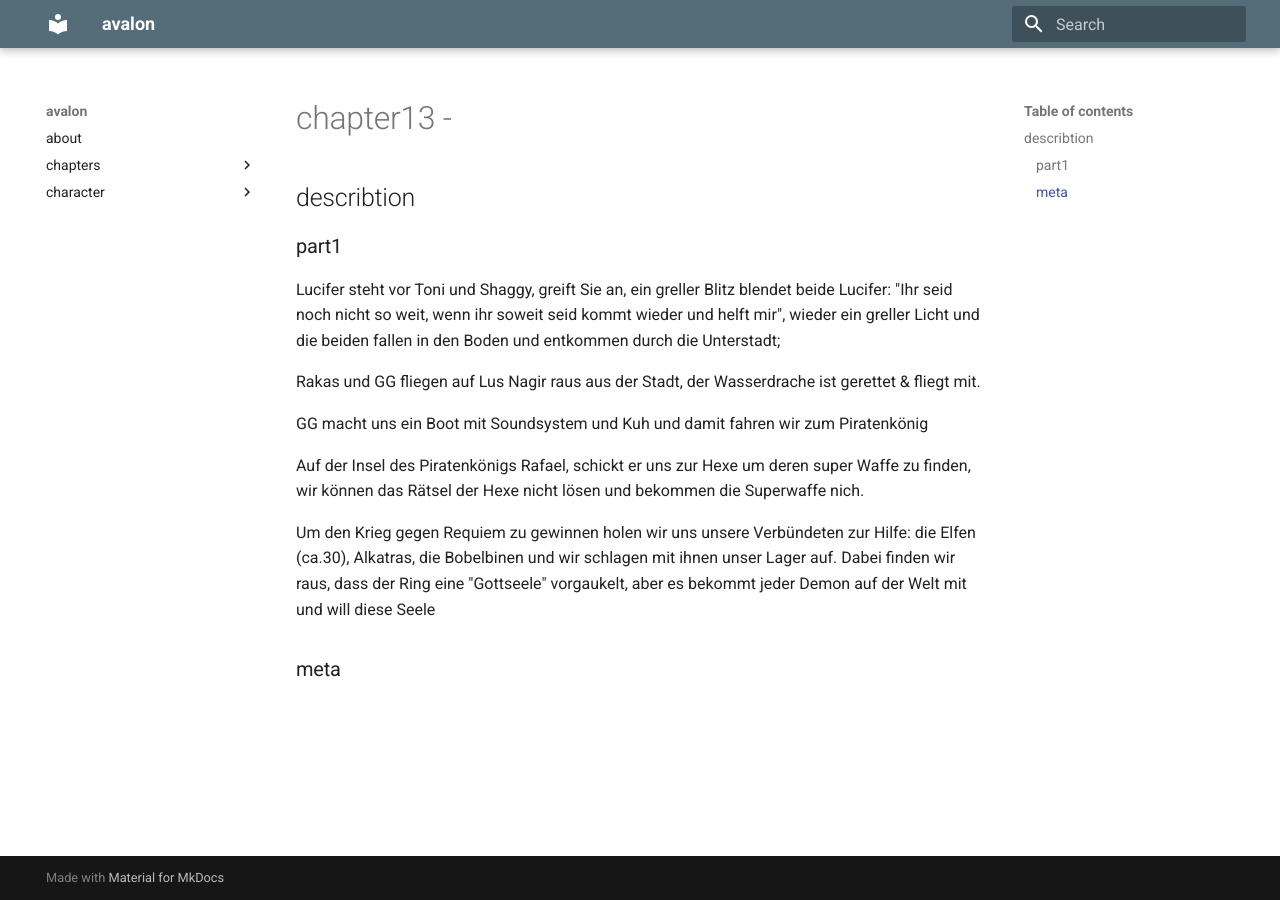
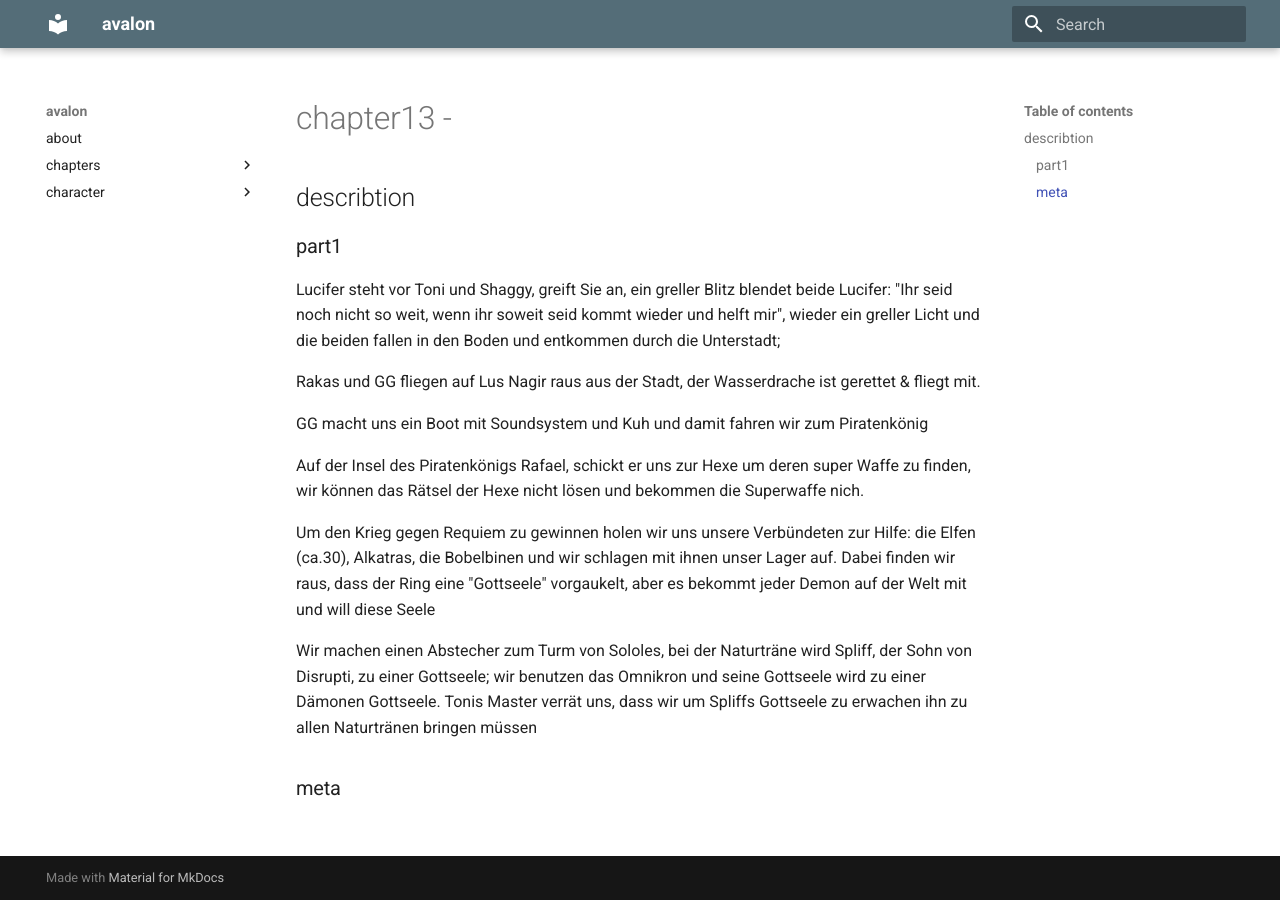
Before and after one commit to mkdocs-pnp/avalon, an MkDocs documentation site: the page built from docs/chapter/chapter13.md, in a window 1280 px wide. Built offline with MkDocs 1.6.1 and Material for MkDocs 9.7.7, drawn with Linux system fonts in a browser that asks for light colours.

Commit message:
Update chapter13.md

```diff
--- a/docs/chapter/chapter13.md
+++ b/docs/chapter/chapter13.md
@@ -17,6 +17,8 @@ Auf der Insel des Piratenkönigs Rafael, schickt er uns zur Hexe um deren super
 
 Um den Krieg gegen Requiem zu gewinnen holen wir uns unsere Verbündeten zur Hilfe: die Elfen (ca.30), Alkatras, die Bobelbinen und wir schlagen mit ihnen unser Lager auf.
 Dabei finden wir raus, dass der Ring eine "Gottseele" vorgaukelt, aber es bekommt jeder Demon auf der Welt mit und will diese Seele
+
+Wir machen einen Abstecher zum Turm von Sololes, bei der Naturträne wird Spliff, der Sohn von Disrupti, zu einer Gottseele; wir benutzen das Omnikron und seine Gottseele wird zu einer Dämonen Gottseele. Tonis Master verrät uns, dass wir um Spliffs Gottseele zu erwachen ihn zu allen Naturtränen bringen müssen
 ### meta
 
 <changes_in_game_system>
```
